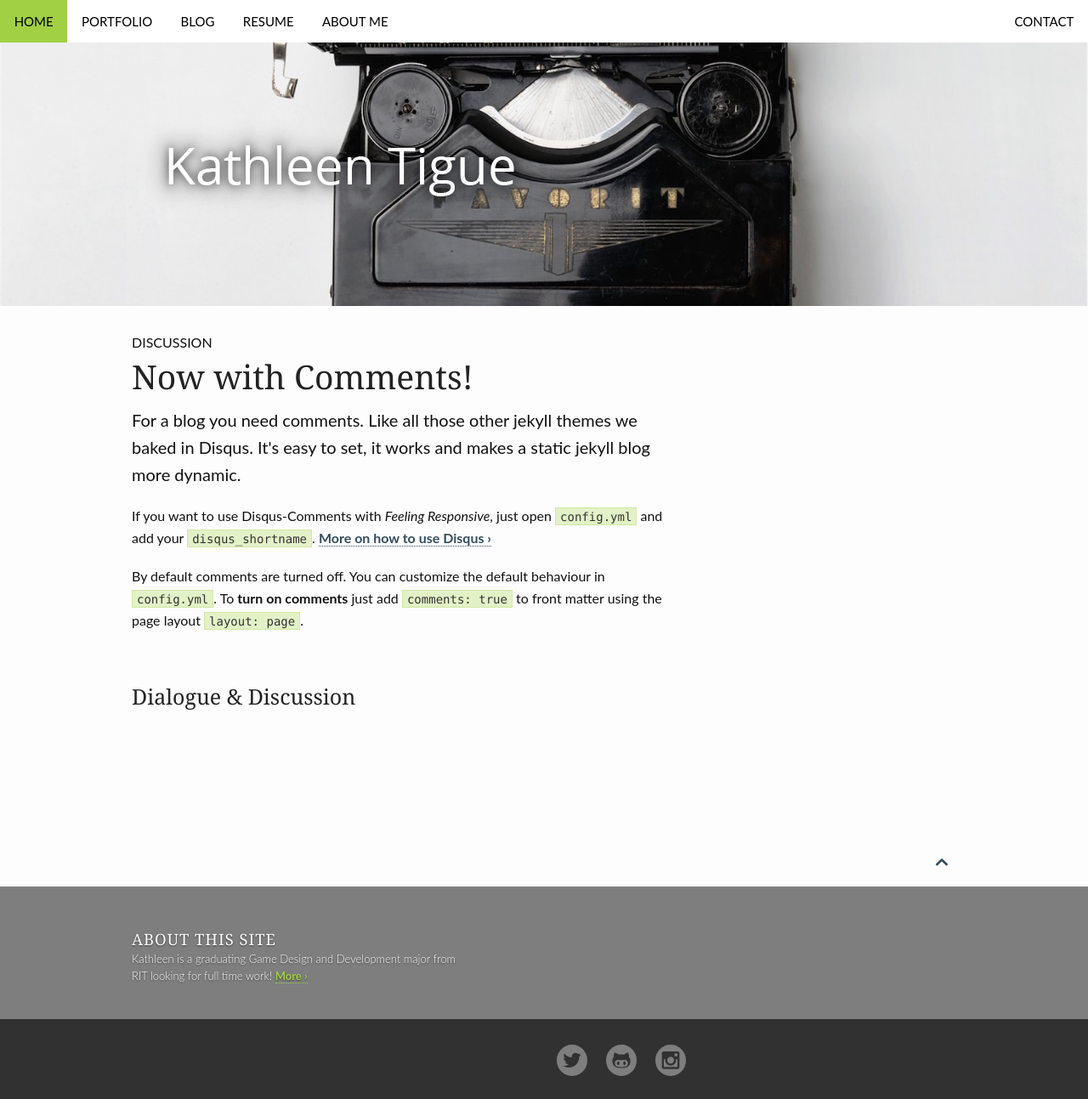
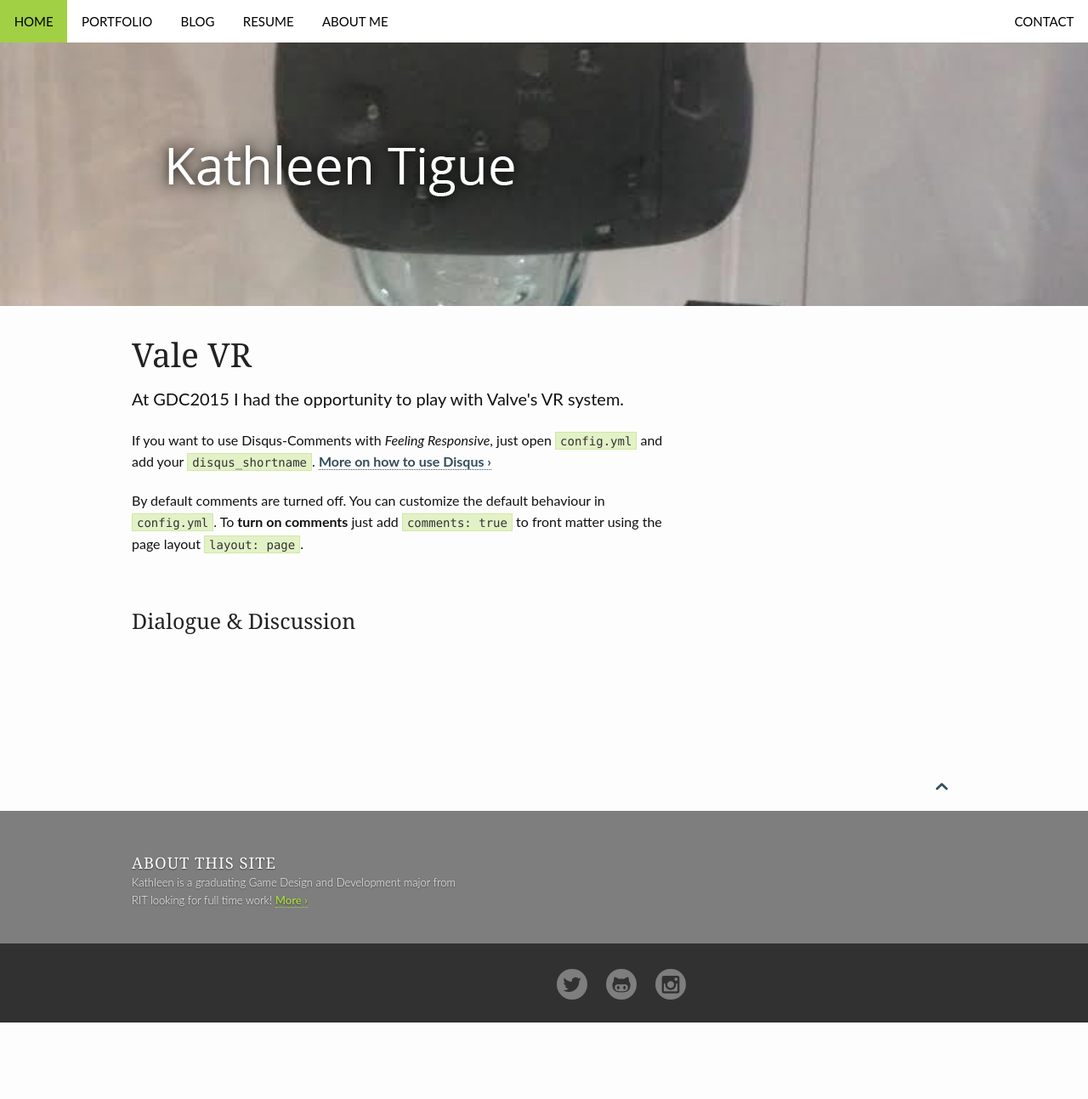
Before and after one commit to Kaffys/Kaffys.github.io, a Jekyll site: the page built from _posts/design/2015-11-15-comments.md, in a window 1280 px wide. Shown: the whole page at 85% size. Built offline with Jekyll 4.4.1, drawn with Linux system fonts in a browser that asks for light colours; comment, search, counter and statistics services are not loaded; after the commit the page ends 1203 px from its top, so only the background shows below that.

Commit message:
no message

```diff
--- a/_posts/design/2015-11-15-comments.md
+++ b/_posts/design/2015-11-15-comments.md
@@ -1,14 +1,11 @@
 ---
 layout: page
-subheadline: "Discussion"
-title: "Now with Comments!"
-teaser: "For a blog you need comments. Like all those other jekyll themes we baked in Disqus. It's easy to set, it works and makes a static jekyll blog more dynamic."
+title: "Vale VR"
+teaser: "At GDC2015 I had the opportunity to play with Valve's VR system."
 header:
-    image_fullwidth: "header_typewriter.jpg"
-    credit: Image by Florian Klauer
-    url: "http://florianklauer.de/"
+    image_fullwidth: "valvevr.png"
 image:
-    homepage: homepage_typewriter.jpg
+    homepage: valvevr.png
 categories:
     - design
 comments: true
```
Also changed, not shown: images/valvevr.png (added), 7 other files.
